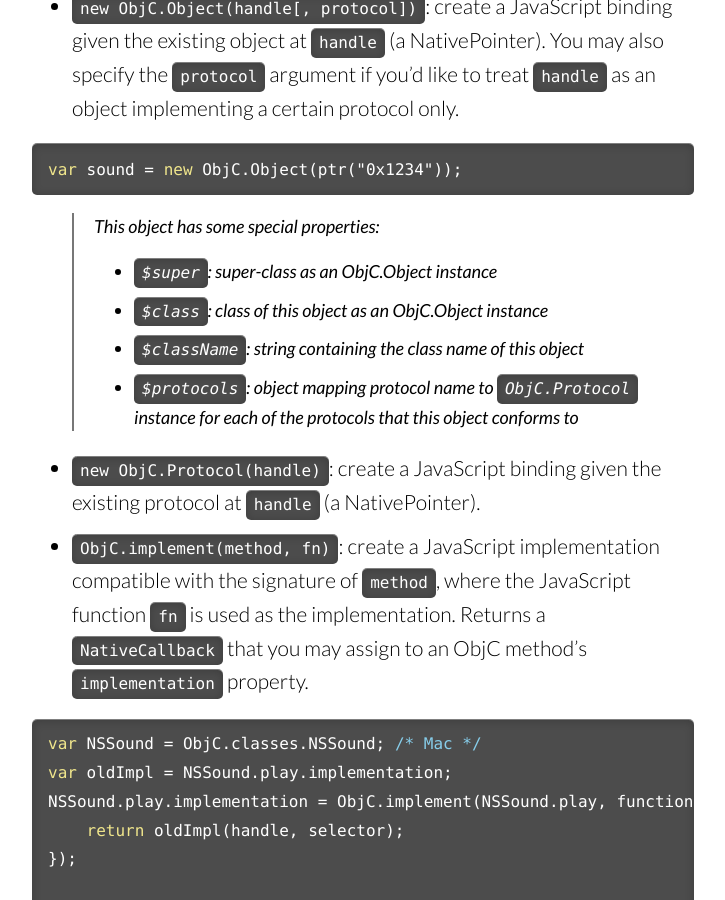
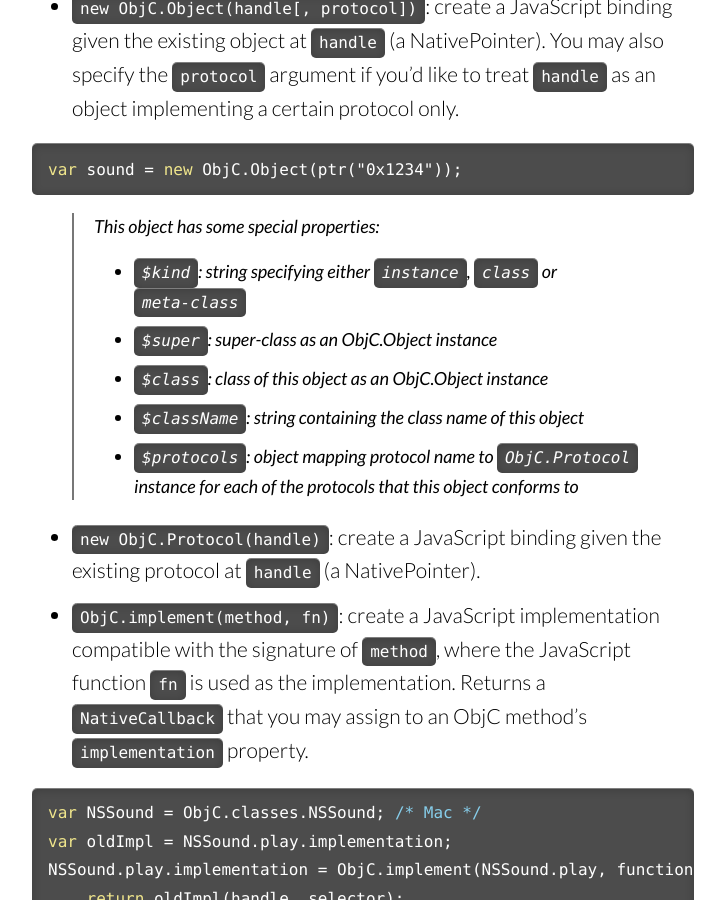
Before and after one commit to frida/frida-website, a Jekyll site: the page built from docs/javascript-api.md, in a window 1280 px wide and 900 px high, scrolled down 22067 px. Shown: the whole window, without its empty margins (179-904 px from the left). Built offline with Jekyll 4.4.1, drawn with Linux system fonts in a browser that asks for light colours; some web fonts are replaced.

Commit message:
Add `ObjC.Object.$kind` to the API reference

```diff
--- a/docs/javascript-api.md
+++ b/docs/javascript-api.md
@@ -772,6 +772,7 @@ var sound = new ObjC.Object(ptr("0x1234"));
 
 >   This object has some special properties:
 >
+>   -   `$kind`: string specifying either `instance`, `class` or `meta-class`
 >   -   `$super`: super-class as an *ObjC.Object* instance
 >   -   `$class`: class of this object as an *ObjC.Object* instance
 >   -   `$className`: string containing the class name of this object
```
